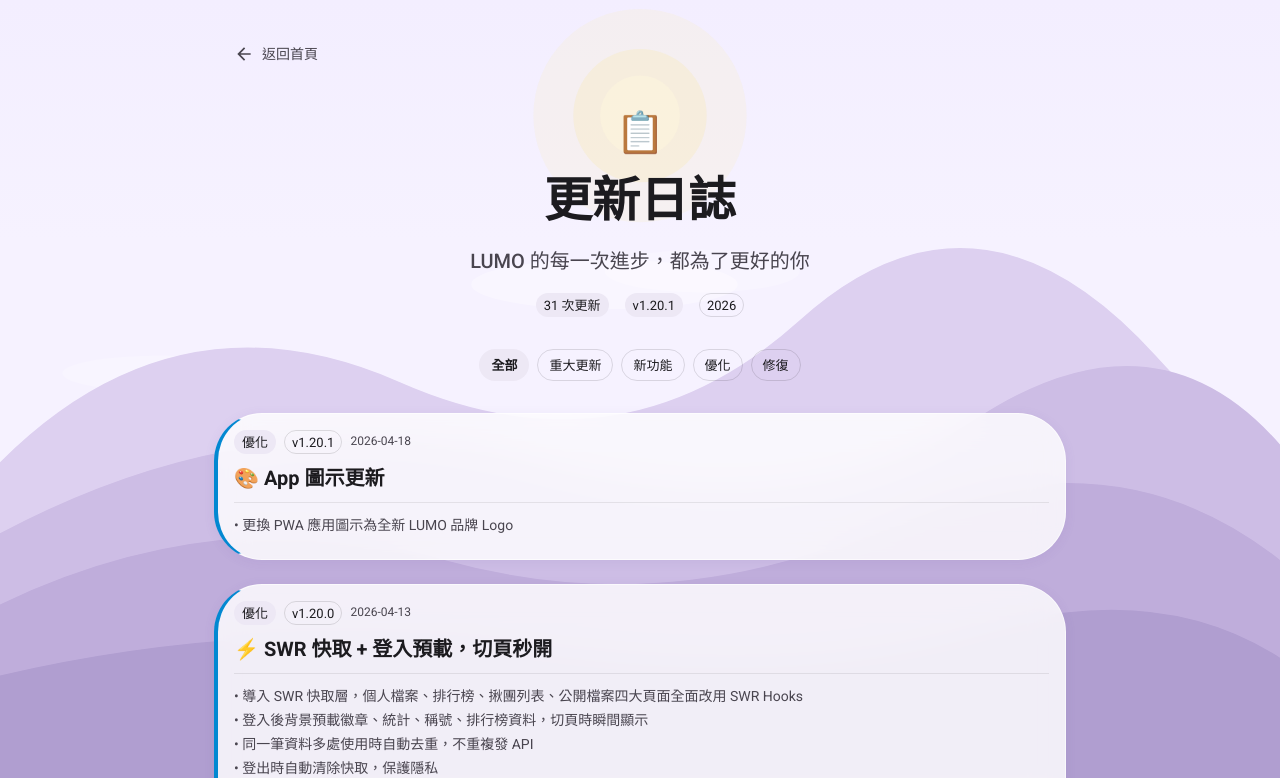
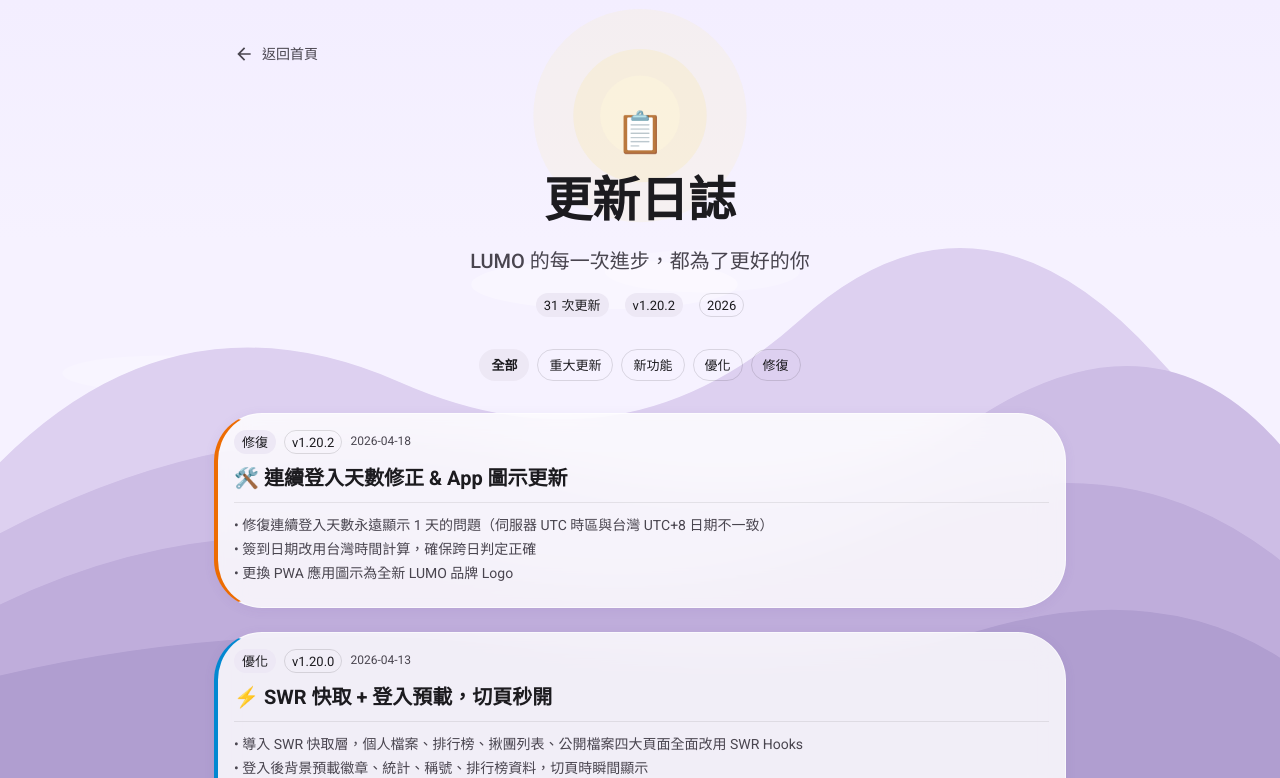
Before and after one commit to DONGHANK-001/lumo-ncnu, a Next.js app in the folder frontend/: page /updates in a window 1280 px wide. Shown: the top 778 px of the page. Built offline with nearby package versions, Linux system fonts and the light colour scheme; no server answers.

Commit message:
fix: 連續登入天數改用台灣時間 (UTC+8)，修正永遠顯示 1 天的 bug

```diff
--- a/frontend/src/app/updates/page.tsx
+++ b/frontend/src/app/updates/page.tsx
@@ -28,11 +28,13 @@ interface UpdateEntry {
 
 const UPDATES: UpdateEntry[] = [
     {
-        version: 'v1.20.1',
+        version: 'v1.20.2',
         date: '2026-04-18',
-        category: '優化',
-        title: '🎨 App 圖示更新',
+        category: '修復',
+        title: '🛠️ 連續登入天數修正 & App 圖示更新',
         details: [
+            '修復連續登入天數永遠顯示 1 天的問題（伺服器 UTC 時區與台灣 UTC+8 日期不一致）',
+            '簽到日期改用台灣時間計算，確保跨日判定正確',
             '更換 PWA 應用圖示為全新 LUMO 品牌 Logo',
         ],
     },
```
Also changed, not shown: 2 other files (tests, documents, lock files or other folders).
